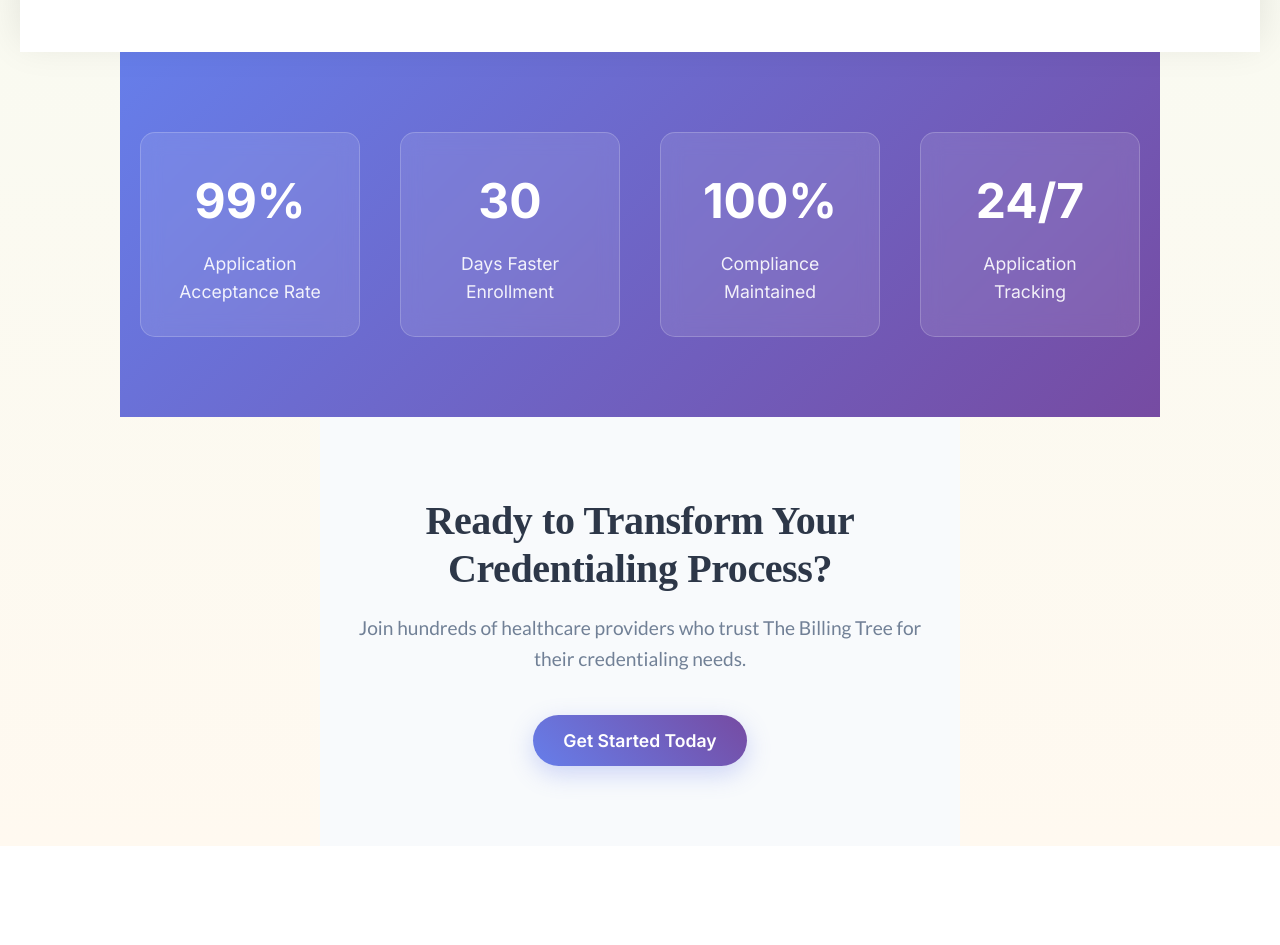
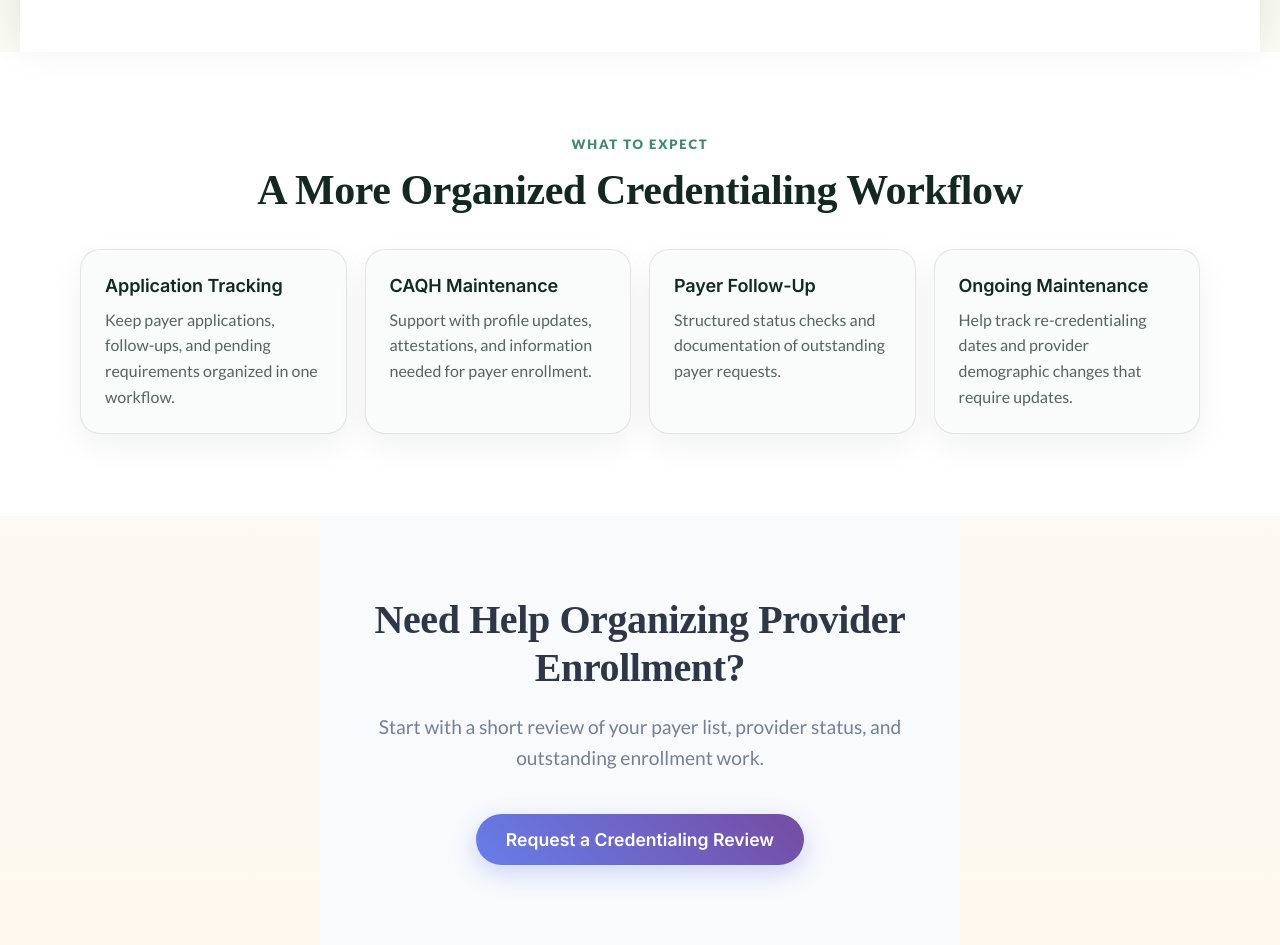
Before and after one commit to bhatt8427/thebillingtree04.github.io, a plain HTML site: page credentialing.html in a window 1280 px wide. Shown: the part 1660-2605 px from the top of the page. Before the commit the page ends 2506 px from the top, so only its background shows below. Drawn offline with nearby package versions, Linux system fonts and the light colour scheme.

Commit message:
Strengthen credentialing credibility and social metadata

```diff
--- a/credentialing.html
+++ b/credentialing.html
@@ -6,6 +6,14 @@
     <title>Provider Credentialing | The Billing Tree</title>
     <meta name="viewport" content="width=device-width, initial-scale=1.0">
           <meta name="description" content="Provider credentialing and payer-enrollment support from The Billing Tree for medical practices and specialty providers.">
+
+    <meta property="og:title" content="Provider Credentialing & Payer Enrollment | The Billing Tree">
+    <meta property="og:description" content="Credentialing and payer-enrollment support for medical practices, including CAQH maintenance, application tracking, and payer follow-up.">
+    <meta property="og:type" content="website">
+    <meta property="og:image" content="https://www.thebilling-tree.com/public/credentialing-service.png">
+    <meta property="og:url" content="https://www.thebilling-tree.com/credentialing.html">
+    <meta name="twitter:card" content="summary_large_image">
+    <link rel="canonical" href="https://www.thebilling-tree.com/credentialing.html">
 <link rel="stylesheet" href="https://fonts.googleapis.com/css2?family=Inter:wght@300;400;500;600;700&display=swap">
     <link rel="stylesheet" href="https://fonts.googleapis.com/css2?family=Dancing+Script&display=swap">
 
@@ -902,23 +910,15 @@
         </section>
 
         <!-- Stats Section -->
-        <section class="stats-section">
-            <div class="stats-grid">
-                <div class="stat-item">
-                    <span class="stat-number count-up" data-target="99" data-suffix="%">0%</span>
-                    <span class="stat-label">Application Acceptance Rate</span>
-                </div>
-                <div class="stat-item">
-                    <span class="stat-number count-up" data-target="30" data-suffix="">0</span>
-                    <span class="stat-label">Days Faster Enrollment</span>
-                </div>
-                <div class="stat-item">
-                    <span class="stat-number count-up" data-target="100" data-suffix="%">0%</span>
-                    <span class="stat-label">Compliance Maintained</span>
-                </div>
-                <div class="stat-item">
-                    <span class="stat-number">24/7</span>
-                    <span class="stat-label">Application Tracking</span>
+        <section class="expect-section" aria-labelledby="credentialing-expect-title">
+            <div class="expect-inner">
+                <p class="expect-kicker">WHAT TO EXPECT</p>
+                <h2 id="credentialing-expect-title">A More Organized Credentialing Workflow</h2>
+                <div class="expect-grid">
+                    <article class="expect-card"><h3>Application Tracking</h3><p>Keep payer applications, follow-ups, and pending requirements organized in one workflow.</p></article>
+                    <article class="expect-card"><h3>CAQH Maintenance</h3><p>Support with profile updates, attestations, and information needed for payer enrollment.</p></article>
+                    <article class="expect-card"><h3>Payer Follow-Up</h3><p>Structured status checks and documentation of outstanding payer requests.</p></article>
+                    <article class="expect-card"><h3>Ongoing Maintenance</h3><p>Help track re-credentialing dates and provider demographic changes that require updates.</p></article>
                 </div>
             </div>
         </section>
@@ -926,13 +926,10 @@
         <!-- CTA Section -->
         <section class="cta-section">
             <div class="cta-content">
-                <h2>Ready to Transform Your Credentialing Process?</h2>
-                <p>
-                    Join hundreds of healthcare providers who trust The Billing Tree
-                    for their credentialing needs.
-                </p>
+                <h2>Need Help Organizing Provider Enrollment?</h2>
+                <p>Start with a short review of your payer list, provider status, and outstanding enrollment work.</p>
                 <div class="cta-buttons">
-                    <button onclick="openModal()" class="cta-btn cta-btn-primary">Get Started Today</button>
+                    <button onclick="openModal()" class="cta-btn cta-btn-primary">Request a Credentialing Review</button>
                 </div>
             </div>
         </section>
```
